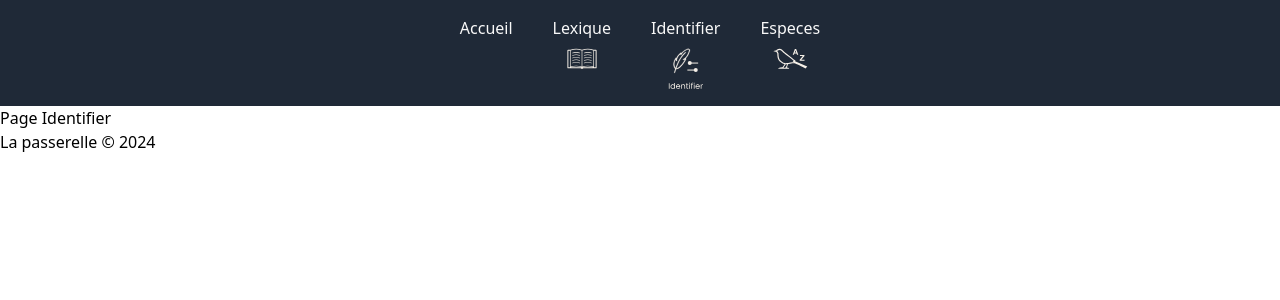
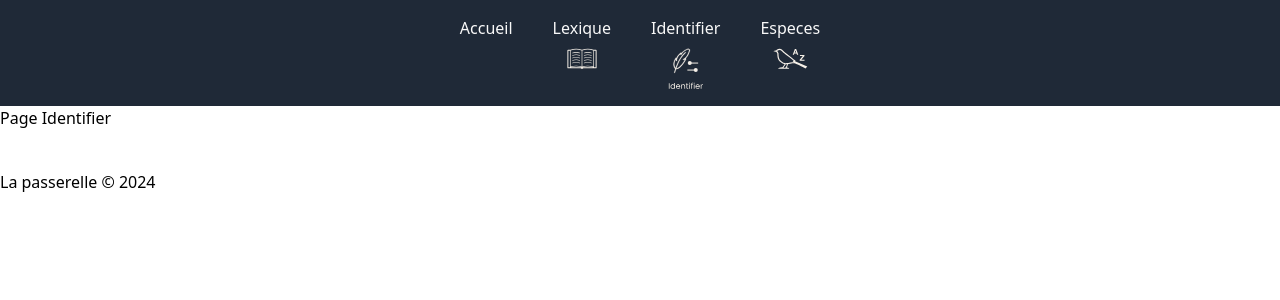
Before and after one commit to MicroTarion/ProjetPlumes, a React (Vite) app in the folder plumes-projet-front/: page /identifier in a window 1280 px wide. Shown: the top 300 px of the page. Built offline with nearby package versions, Linux system fonts and the light colour scheme.

Commit message:
push changements composants

```diff
--- a/plumes-projet-front/src/components/cards/PaletCard.jsx
+++ b/plumes-projet-front/src/components/cards/PaletCard.jsx
@@ -1,102 +1,19 @@
 /* eslint-disable react/prop-types */
-// import clsx from "clsx";
-// const ColorSwatch = ({ color }) => {
-//     const classColor = `w-10 h-10 flex-shrink-0 rounded-full mr-2 bg-${color}`;
-//     const classColor2 = clsx({
-//         'w-10 h-10 flex-shrink-0 rounded-full mr-2': true,
-//         [`bg-${color}`]: true
-//       });
-
-//   return (
-//     <div className={classColor2} />
-//   );
-// };
-
-// const PaletCard = () => {
-//   const colors = [
-//     'blanc', 'gris', 'gris-bleute', 'bleu', 'vert',
-//     'jaune', 'orange', 'fauve', 'marron', 'noir'
-//   ];
-
-//   return (
-//     <div className="flex items-center space-x-2">
-//       {colors.map((color, index) => (
-//         <ColorSwatch key={index} color={color} />
-//       ))}
-//       <ColorSwatch color="vert-naturaliste" />
-//     </div>
-//   );
-// };
-
-// export default PaletCard;
-
-// /* eslint-disable react/prop-types */
-// import clsx from "clsx";
-// const ColorSwatch = ({ color }) => {
-//     // const classColor = `w-10 h-10 flex-shrink-0 rounded-full mr-2 bg-${color}`;
-//     const classColor2 = clsx({
-//         'w-10 h-10 flex-shrink-0 rounded-full mr-2': true,
-//         [`bg-${color}`]: true
-//       });
-
-//   return (
-//     <div className={classColor2} />
-//   );
-// };
-
-// const PaletCard = () => {
-//   const colors = [
-//     'blanc', 'gris', 'gris-bleute', 'bleu', 'vert',
-//     'jaune', 'orange', 'fauve', 'marron', 'noir'
-//   ];
-
-//   return (
-//     <>
-//       <div className="flex items-center space-x-2">
-//       {/* {colors.map((color, index) => (
-//         <ColorSwatch key={index} color={color} />
-//       ))} */}
-//       {colors.map((color) => (
-//         <div style={{ backgroundColor:color.bg}} className="Slide w-screen h-screen flex items-center">
-
-//         </div>
-//     ))}
-//       <ColorSwatch color="vert-naturaliste" />
-//     </div>
-//     </>
-
-
-//   );
-// };
-
-// export default PaletCard;
-
-// PaletCard.jsx
-
 import clsx from "clsx";
 
+const PaletCard = () => {
+  const colors = [
+    'search-blanc', 'search-gris', 'search-gris-bleute', 'search-bleu', 'search-vert',
+    'search-jaune', 'search-orange', 'search-fauve', 'search-marron', 'search-noir'
+  ];
 
-const PaletCard = ({ paletItems }) => {
   return (
-    <div>
-      {paletItems.map((item, index) => (
+    <div className="flex items-center space-x-2">
+      {colors.map((colorClass, index) => (
         <div
           key={index}
-          className={clsx("Card", "w-full h-full flex items-center", {
-            [`bg-search-${item.color}`]: true,
-          })}
-        >
-          {/* Contenu de la carte */}
-          <div className="flex items-center space-x-2">
-            {item.rounds.map((round, roundIndex) => (
-              <div
-                key={roundIndex}
-                className="w-10 h-10 flex-shrink-0 rounded-full mr-2"
-                style={{ backgroundColor: round.bgColor }}
-              />
-            ))}
-          </div>
-        </div>
+          className={clsx("w-10 h-10 flex-shrink-0 rounded-full mr-2", colorClass)}
+        />
       ))}
     </div>
   );
--- a/plumes-projet-front/src/pages/identifier/index.jsx
+++ b/plumes-projet-front/src/pages/identifier/index.jsx
@@ -1,10 +1,10 @@
-
+import PaletCard from "../../components/cards/PaletCard"
 const Identifier = () => {
 
   return (
     <div>
       <h1>Page Identifier</h1>
-    </div>
+      <PaletCard/>    </div>
   )
 }
 
```
